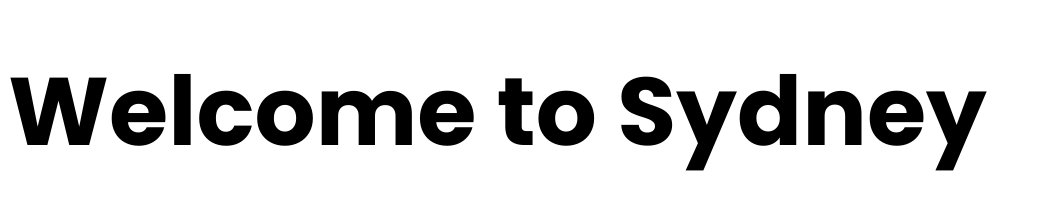
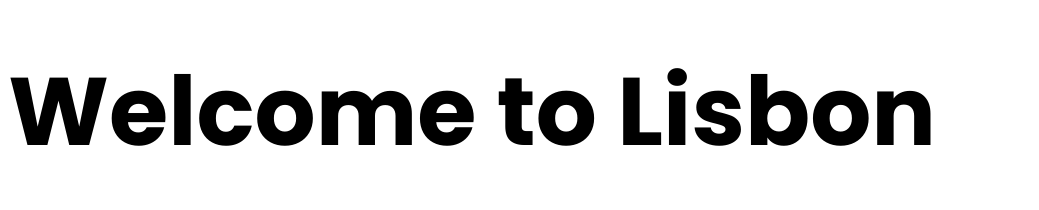
Before and after one commit to Sali459/lisbon-travel-project, a plain HTML site: page index.html in a window 1280 px wide. Shown: the whole page, without its empty margins (0-1039 px from the left). Drawn offline with Linux system fonts and the light colour scheme.

```diff
--- a/index.html
+++ b/index.html
@@ -9,10 +9,10 @@
       href="https://fonts.googleapis.com/css2?family=Poppins:ital,wght@0,100;0,200;0,300;0,400;0,500;0,600;0,700;0,800;0,900;1,100;1,200;1,300;1,400;1,500;1,600;1,700;1,800;1,900&display=swap"
       rel="stylesheet"
     />
-    <title>Welcome to Sydney</title>
+    <title>Welcome to Lisbon</title>
     <link rel="stylesheet" href="src/styles.css" />
   </head>
   <body>
-    <h1>Welcome to Sydney</h1>
+    <h1>Welcome to Lisbon</h1>
   </body>
 </html>
```
Also changed, not shown: images/building.png (added).
